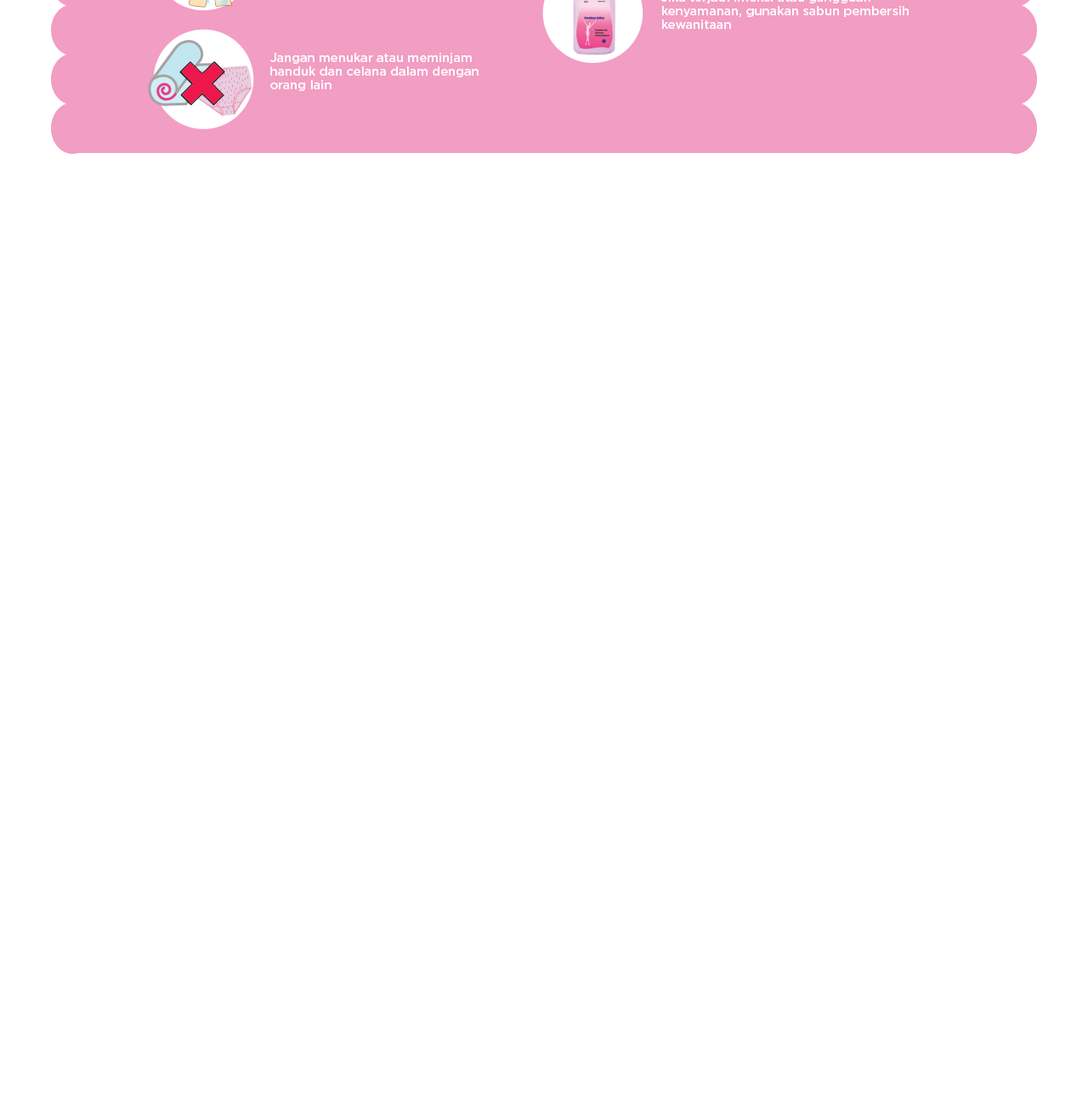
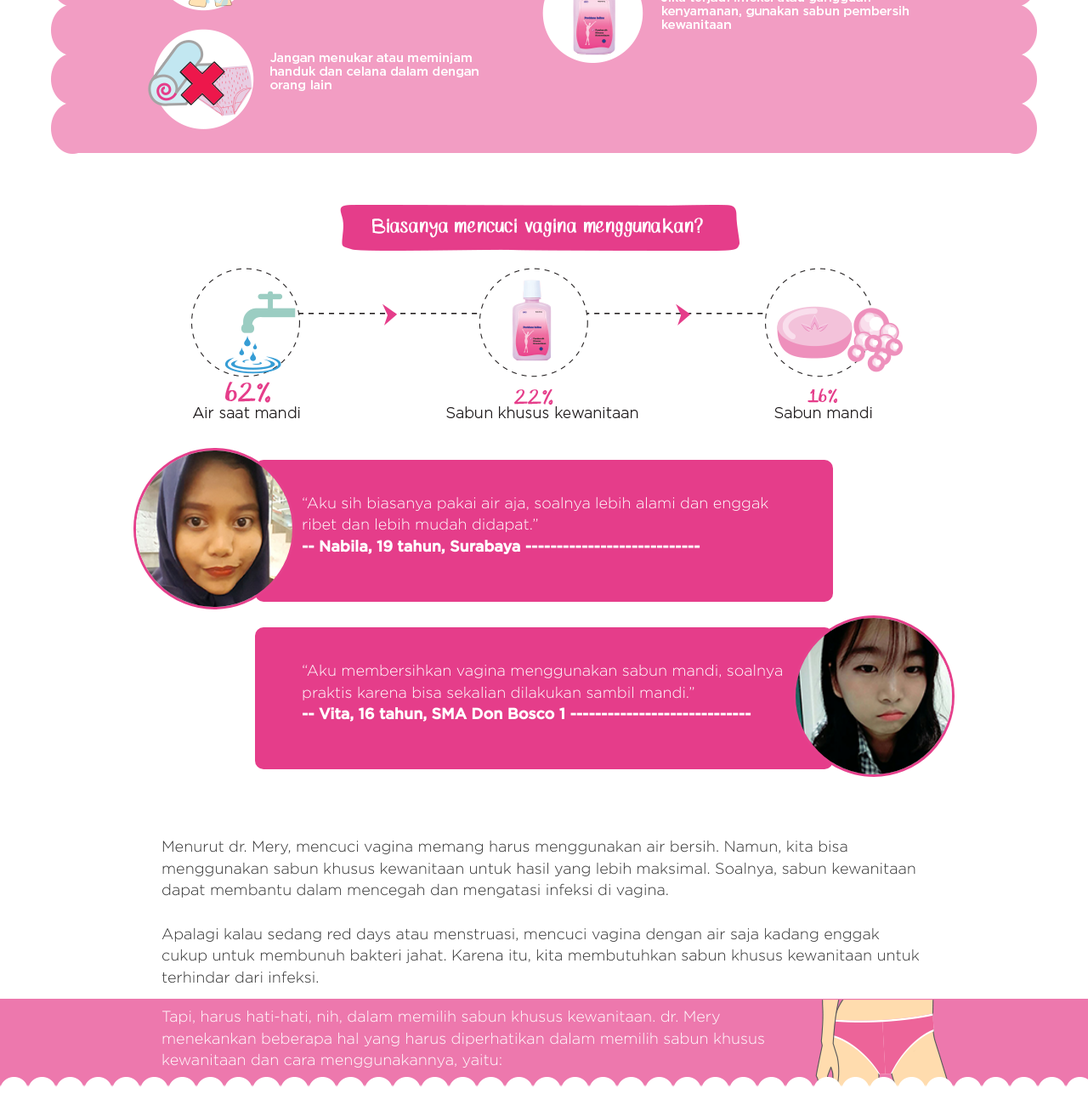
Before and after one commit to fauzanaachmd/betadine, a website: page index.html in a window 1280 px wide. Shown: the part 10240-11540 px from the top of the page at 85% size. Before the commit the page ends 10451 px from the top, so only its background shows below. Drawn offline with Linux system fonts and the light colour scheme.

Commit message:
section 11 added

```diff
--- a/assets/sass/style.scss
+++ b/assets/sass/style.scss
@@ -65,6 +65,7 @@ a {
   color: white;
   position: relative;
   margin: 30px auto;
+  width: 680px;
 
   &.right-ava {
     .avatar {
@@ -318,4 +319,35 @@ a {
     right: 0;
   }
 }
-/* SECTION 9 STYLE */
+/* END OF SECTION 9 STYLE */
+
+/* SECTION 11 STYLE */
+.section11 {
+  .bg-ungu {
+    background: #ed78ad;
+    position: relative;
+    color: white;
+    height: 108px;
+
+    &:after {
+      position: absolute;
+      content: '';
+      width: 100%;
+      height: 16px;
+      bottom: 0;
+      background: url("../img/section11-bg-ungu-footer-bg.png") repeat-x;
+    }
+    p {
+      margin-top: 10px;
+    }
+    .container {
+      position: relative;
+    }
+    .sempak-wrapper {
+      position: absolute;
+      top: 0;
+      right: 0;
+    }
+  }
+}
+/* END OF SECTION 11 STYLE */
--- a/index.html
+++ b/index.html
@@ -217,8 +217,55 @@
             <img src="assets/img/section10-img.png" alt="section img">
         </div>
     </section>
+    <section class="section11">
+        <div class="container">
+            <div class="center">
+                <img src="assets/img/section11-ilustrasi.png" alt="Ilustrasi Section 11">
+            </div>
+            <div class="pink-box dark-pink-box">
+                <div class="content">
+                    <p>“Aku sih biasanya pakai air aja, soalnya lebih alami dan enggak ribet dan lebih mudah didapat.”<br>
+                        <b>-- Nabila, 19 tahun, Surabaya ----------------------------</b>
+                    </p>
+                </div>
+                <span class="avatar">
+                        <img src="assets/img/section11-avatar-1.png">
+                    </span>
+            </div>
+            <div class="pink-box dark-pink-box right-ava">
+                <div class="content">
+                    <p>“Aku membersihkan vagina menggunakan sabun mandi, soalnya praktis karena bisa sekalian dilakukan sambil mandi.”<br>
+                        <b>-- Vita, 16 tahun, SMA Don Bosco 1 -----------------------------</b>
+                    </p>
+                </div>
+                <span class="avatar">
+                    <img src="assets/img/section11-avatar-2.png">
+                </span>
+            </div>
+            <div class="col-sm-12">
+                <p style="margin-top: 50px;">Menurut dr. Mery, mencuci vagina memang harus menggunakan air bersih. Namun, kita bisa menggunakan sabun khusus kewanitaan untuk hasil yang lebih maksimal. Soalnya, sabun kewanitaan dapat membantu dalam mencegah dan mengatasi infeksi di vagina.<br><br>
+                    Apalagi kalau sedang red days atau menstruasi, mencuci vagina dengan air saja kadang enggak cukup untuk membunuh bakteri jahat. Karena itu, kita membutuhkan sabun khusus kewanitaan untuk terhindar dari infeksi.
+                </p>
+            </div>
+        </div>
+        <div class="bg-ungu">
+            <div class="container">
+                <div class="col-sm-10">
+                    <p>Tapi, harus hati-hati, nih, dalam memilih sabun khusus kewanitaan. dr. Mery menekankan beberapa hal yang harus diperhatikan dalam memilih sabun khusus kewanitaan dan cara menggunakannya, yaitu:</p>
+                </div>
+                <div class="sempak-wrapper">
+                    <img src="assets/img/section11-sempak.png" alt="Section 11 Sempak">
+                </div>
+            </div>
+        </div>
+        <div class="container">
+            <div class="center">
+                <img src="assets/img/section11-infografis.png" alt="Section 11 Infografis">
+            </div>
+        </div>
+    </section>
 
-    <script type="text/javascript" src="bower_components/jQuery/dist/jquery.min.js"></script>
+    <script type="text/javascript" src="bower_components/jquery/dist/jquery.min.js"></script>
     <script type="text/javascript" src="bower_components/bootstrap/dist/js/bootstrap.min.js"></script>
 </body>
 </html>
```
Also changed, not shown: assets/css/style.css, assets/img/section11-avatar-1.png (added), assets/img/section11-avatar-2.png (added), assets/img/section11-bg-ungu-footer-bg.png (added), assets/img/section11-ilustrasi.png (added), assets/img/section11-infografis.png (added), assets/img/section11-sempak.png (added), 1 other file.
